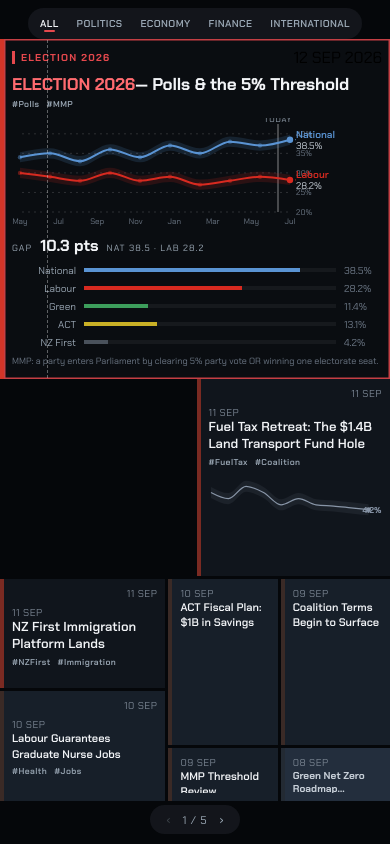
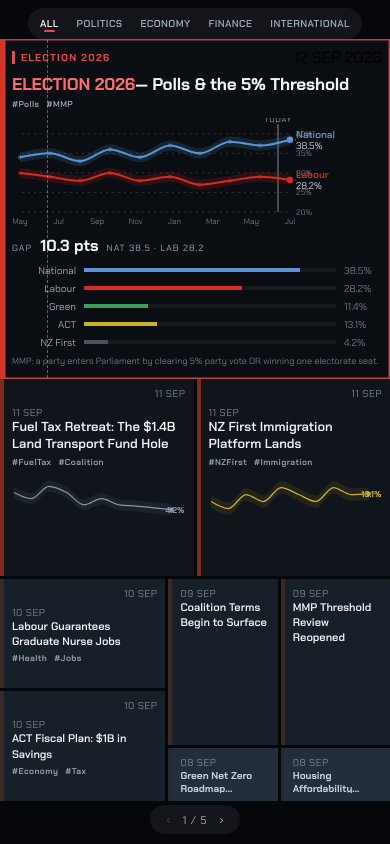
Before and after one commit to vivaming/bhive-prototypes, a plain HTML site: page treemap-v3-8.html in a window 390 px wide. Drawn offline with nearby package versions, Linux system fonts and the light colour scheme.

Commit message:
v3.9 final: loop/layout alignment + hero standalone

```diff
--- a/treemap-v3-8.html
+++ b/treemap-v3-8.html
@@ -308,7 +308,7 @@
 
 var activeCat = 'all';
 var PAGE_SIZE = 20, pageNum = 1, flipping = false;
-function pageSize(){ return window.innerWidth < 480 ? 9 : PAGE_SIZE; }
+function pageSize(){ var n = window.innerWidth < 480 || /[?&]narrow=1/.test(location.search); return n ? 9 : PAGE_SIZE; }
 function catStories() {
   var s = CELLS.filter(function(c){ return !c.logo && (activeCat === 'all' || c.cat === activeCat); });
   s.sort(function(a, b){ return a.tier - b.tier; }); /* stable: hot-first array order within tier */
@@ -363,7 +363,31 @@
   var rect = {};
   root.leaves().forEach(function(n){ rect[n.data.i] = n; });
 
-  items.forEach(function(c, i){
+  if (heroStory) {
+    var hel = document.createElement('div');
+    hel.className = 'cell p0';
+    hel.style.left='0px'; hel.style.top='0px';
+    hel.style.width=W+'px'; hel.style.height=heroH+'px';
+    hel.innerHTML = '<div class="badge-row"><span class="red-badge">ELECTION 2026</span>' +
+      '<span class="date-chip">'+(heroStory.date||'')+'</span></div>' +
+      '<div class="cell-title" style="font-size:17px;"><span style="color:#ff6b70">ELECTION 2026</span>'+
+      (heroStory.title||'').replace('ELECTION 2026 —','—')+'</div>' +
+      '<div class="tag-row">'+(heroStory.tags||[]).map(function(t){return '<span>'+t+'</span>';}).join('')+'</div>' +
+      '<div class="election-chart"></div>' +
+      '<div class="gap-callout"><span>GAP</span><b>10.3 pts</b><span>NAT 38.5 · LAB 28.2</span></div>' +
+      '<div class="thresholds"></div>';
+    hel.addEventListener('click', function(){ openArticle(heroStory); });
+    grid.appendChild(hel);
+    var ec = hel.querySelector('.election-chart');
+    ec.style.height = '110px'; ec.style.flex = 'none';
+    drawPollChart(ec, 110);
+    thresholdBars(hel.querySelector('.thresholds'));
+  }
+
+
+
+
+  layoutItems.forEach(function(c, i){
     var n = rect[i];
     if (!n) return;
     var el = document.createElement('div');
```
